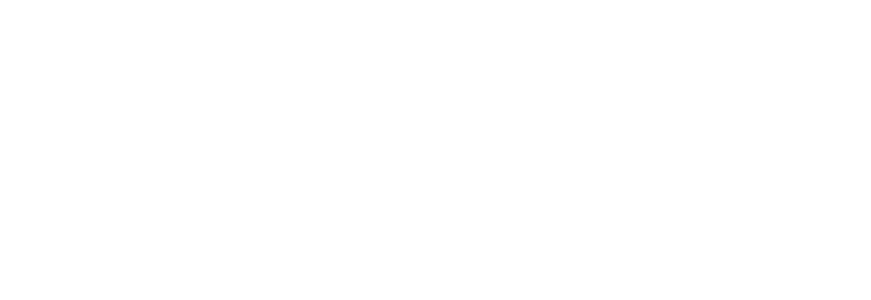
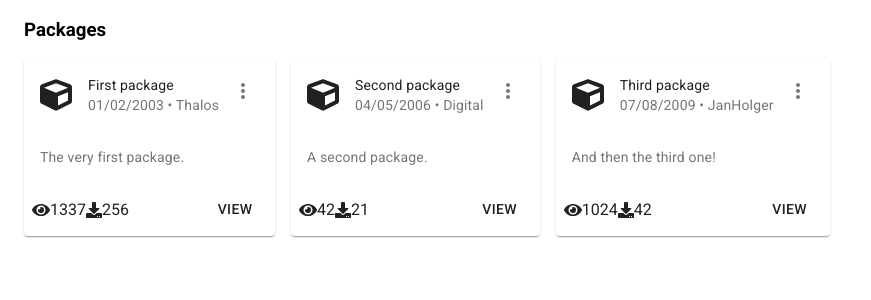
Before and after one commit to unreachable-studio/onset.tools, a React (Create React App) app in the folder front/: page /packages in a window 1280 px wide. Before the commit this address led to /. Shown: the top 300 px of the page, without its empty margins (0-871 px from the left). Built offline with nearby package versions, Linux system fonts and the light colour scheme.

Commit message:
Basical packages list

```diff
--- a/front/src/App.js
+++ b/front/src/App.js
@@ -3,11 +3,11 @@
 
 import { library } from '@fortawesome/fontawesome-svg-core';
 import { faSteam, faDiscord, faGithub } from '@fortawesome/free-brands-svg-icons';
-import { faCube } from '@fortawesome/free-solid-svg-icons';
+import { faCube, faDownload, faEye } from '@fortawesome/free-solid-svg-icons';
 import { faUser } from '@fortawesome/free-regular-svg-icons';
 //import { FontAwesomeIcon } from '@fortawesome/react-fontawesome';
 
-library.add(faSteam, faDiscord, faGithub, faCube, faUser);
+library.add(faSteam, faDiscord, faGithub, faCube, faUser, faDownload, faEye);
 
 function App() {
   return (
--- /dev/null
+++ b/front/src/packages/PackageItem.js
@@ -0,0 +1,63 @@
+import React from 'react';
+import { useHistory } from 'react-router-dom';
+
+import { makeStyles } from '@material-ui/core/styles';
+
+import FavoriteIcon from '@material-ui/icons/Favorite';
+import ShareIcon from '@material-ui/icons/Share';
+import ExpandMoreIcon from '@material-ui/icons/ExpandMore';
+import MoreVertIcon from '@material-ui/icons/MoreVert';
+
+import {
+  Card,
+  CardHeader,
+  CardContent,
+  CardActions,
+  Button,
+  IconButton,
+  Typography,
+  Grid,
+} from '@material-ui/core/';
+
+import { FontAwesomeIcon } from '@fortawesome/react-fontawesome';
+
+const useStyles = makeStyles(theme => ({
+  root: {
+    maxWidth: 345,
+  },
+  view: {
+    marginLeft: 'auto',
+  },
+}));
+
+const PackageItem = ({ package: { id, name, date, author, views, downloads, short_description } }) => {
+	const classes = useStyles();
+	const history = useHistory();
+
+	return (
+	<Grid item>
+      <Card className={classes.root}>
+
+        <CardHeader
+          avatar={<FontAwesomeIcon icon="cube" size="2x" />}
+          action={<IconButton aria-label="settings"><MoreVertIcon /></IconButton>}
+          title={name}
+          subheader={date + ' • ' + author}
+        />
+
+        <CardContent>
+          <Typography variant="body2" color="textSecondary" component="p">{short_description}</Typography>
+        </CardContent>
+
+        <CardActions disableSpacing>
+		  <FontAwesomeIcon icon="eye" /> {views}
+		  <FontAwesomeIcon icon="download" /> {downloads}
+          <Button className={classes.view} aria-label="view" onClick={() => history.push('/packages/' + id) }>View</Button>
+        </CardActions>
+
+      </Card>
+    </Grid>
+  );
+}
+
+export default PackageItem;
--- /dev/null
+++ b/front/src/packages/Packages.js
@@ -0,0 +1,21 @@
+import React from 'react';
+import { Container, Grid } from '@material-ui/core/';
+
+import PackageItem from './PackageItem';
+
+const Packages = () => {
+	const packages = [
+		{ id: 1, name: "First package",  date: "01/02/2003", author: "Thalos",    views: 1337, downloads: 256, short_description: "The very first package.", long_description: "Lorem ipsum dolor sit amet, consectetur adipiscing elit. Suspendisse facilisis vel nisl in feugiat. Integer hendrerit felis sollicitudin eros feugiat, ac efficitur dui luctus. Morbi pellentesque risus eu hendrerit tincidunt. Sed tempus dolor at finibus commodo. Integer mi est, gravida quis enim ac, vehicula dignissim urna. Duis aliquet, neque eu rhoncus egestas, mi lectus varius eros, eget luctus libero velit imperdiet sem. Praesent fermentum, metus vel iaculis eleifend, lorem turpis auctor metus, rutrum porttitor mi purus vel massa. Nulla facilisi. Duis euismod massa arcu, vel fermentum sem vulputate ac. Maecenas imperdiet tincidunt congue. Pellentesque sit amet congue nulla. Vestibulum ut dignissim lectus. Duis id mollis leo." },
+		{ id: 2, name: "Second package", date: "04/05/2006", author: "Digital",   views: 42,   downloads: 21,  short_description: "A second package.",       long_description: "Pellentesque sodales, nisi lobortis lacinia rhoncus, lacus purus sagittis dui, eu laoreet orci orci quis lectus. Aenean condimentum erat vitae est elementum scelerisque. Aliquam fermentum accumsan neque a eleifend. Fusce dignissim enim sed quam consectetur, venenatis auctor massa interdum. Proin consequat ipsum metus, sed fringilla est vehicula a. Nullam tempus nibh libero, sagittis pharetra libero semper sit amet. Phasellus consequat aliquam magna eget volutpat. Sed eleifend, velit vitae euismod eleifend, metus urna suscipit lorem, vel tincidunt sapien elit id elit. Pellentesque habitant morbi tristique senectus et netus et malesuada fames ac turpis egestas. Suspendisse in nulla orci. Mauris orci sem, imperdiet et sagittis in, tempor quis libero. Etiam volutpat, ante sed consequat placerat, odio nisi convallis leo, vitae pretium tortor metus auctor lacus. Morbi sagittis sed ante suscipit pharetra." },
+		{ id: 3, name: "Third package",  date: "07/08/2009", author: "JanHolger", views: 1024, downloads: 42,  short_description: "And then the third one!", long_description: "Cras ac lorem sollicitudin, sollicitudin nunc id, condimentum justo. Donec commodo sagittis ultricies. In ultricies odio quis eros vestibulum, a viverra nisl aliquet. Integer ultricies, enim nec efficitur malesuada, lectus felis porta purus, congue finibus ligula felis a orci. Morbi mollis sodales semper. Integer sit amet fringilla elit, eu cursus arcu. Integer eget felis placerat, scelerisque magna sit amet, auctor ipsum. Aliquam cursus diam sollicitudin risus pellentesque, eget porttitor nibh viverra. Etiam ut vulputate augue. Morbi efficitur vitae est ac scelerisque. Fusce id ullamcorper felis. Nam iaculis a ligula a luctus. Nullam nibh orci, iaculis in malesuada at, vestibulum eget odio. Nullam fringilla imperdiet nibh sit amet dignissim. Maecenas in nulla lectus." },
+	];
+
+	return <Container>
+		<h3>Packages</h3>
+		<Grid container spacing="2">
+			{ packages.map((p, index) => <PackageItem package={p} />) }
+		</Grid>
+	</Container>
+}
+
+export default Packages;
--- a/front/src/routes/Routes.js
+++ b/front/src/routes/Routes.js
@@ -1,8 +1,11 @@
 import React from "react";
-import { Switch, Redirect } from "react-router-dom";
+import { Switch, Redirect, Route } from "react-router-dom";
+
+import Packages from '../packages/Packages';
 
 const Router = () => (
     <Switch>
+		<Route exact path="/packages" component={Packages} />
         <Redirect to="/" />
     </Switch>
 )
```
